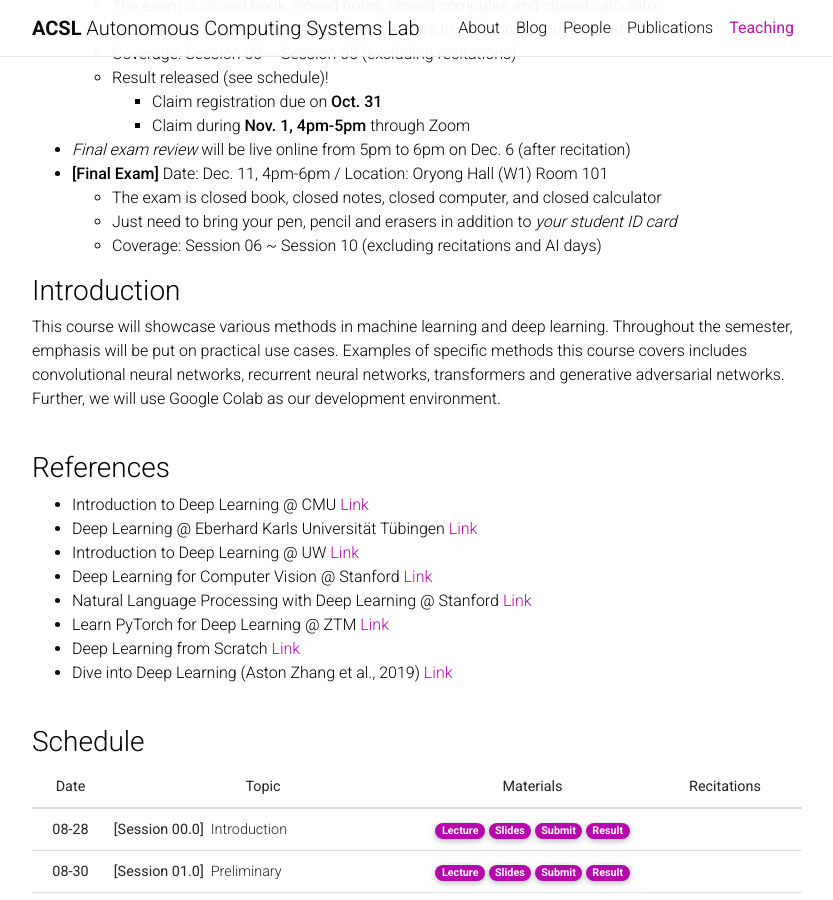
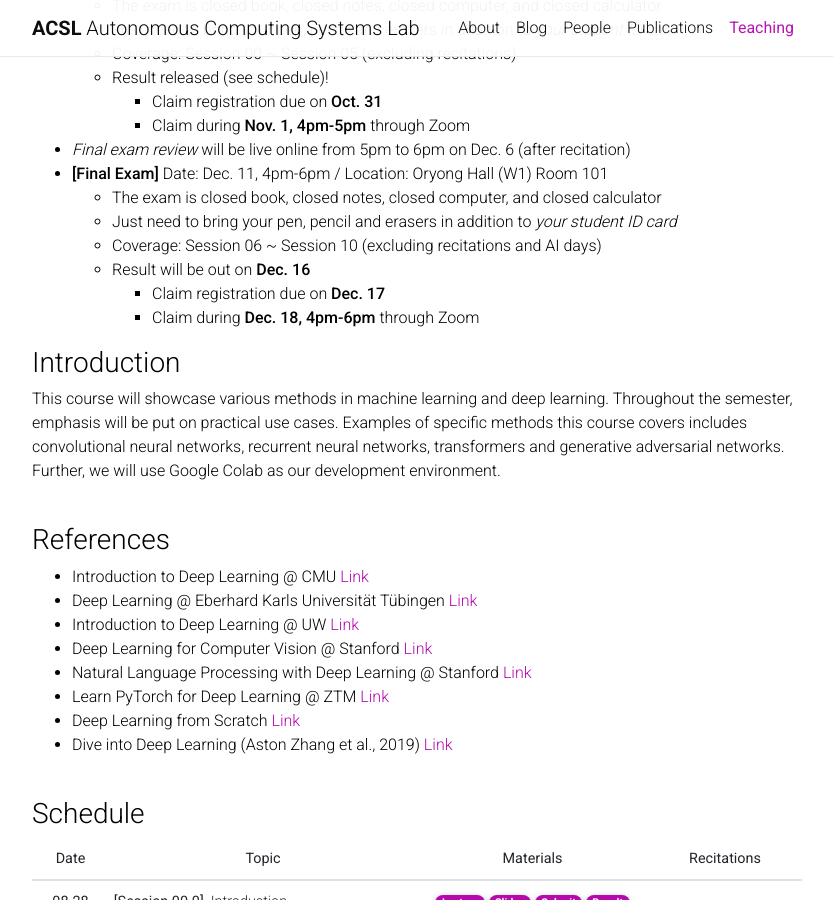
Before and after one commit to Uehwan/Uehwan.github.io, a Jekyll site: the page built from _teaching/aiexplab23fall.md, in a window 1280 px wide and 900 px high, scrolled down 651 px. Shown: the whole window, without its empty margins (223-1056 px from the left). Built offline with Jekyll 4.4.1, drawn with Linux system fonts in a browser that asks for light colours; nearby versions of some CDN libraries; comment, search, counter and statistics services are not loaded; a style sheet for code colours, icons or effects is not loaded.

Commit message:
final exam announcement

```diff
--- a/_teaching/aiexplab23fall.md
+++ b/_teaching/aiexplab23fall.md
@@ -34,6 +34,9 @@ Jae-Woo, Kim (kjw01124@gm.gist.ac.kr) <br/>
   * The exam is closed book, closed notes, closed computer, and closed calculator
   * Just need to bring your pen, pencil and erasers in addition to *your student ID card*
   * Coverage: Session 06 ~ Session 10 (excluding recitations and AI days)
+  * Result will be out on **Dec. 16**
+    * Claim registration due on **Dec. 17**
+    * Claim during **Dec. 18, 4pm-6pm** through Zoom
 
 ### Introduction
 This course will showcase various methods in machine learning and deep learning. Throughout the semester, emphasis will be put on practical use cases. Examples of specific methods this course covers includes convolutional neural networks, recurrent neural networks, transformers and generative adversarial networks. Further, we will use Google Colab as our development environment.
```
